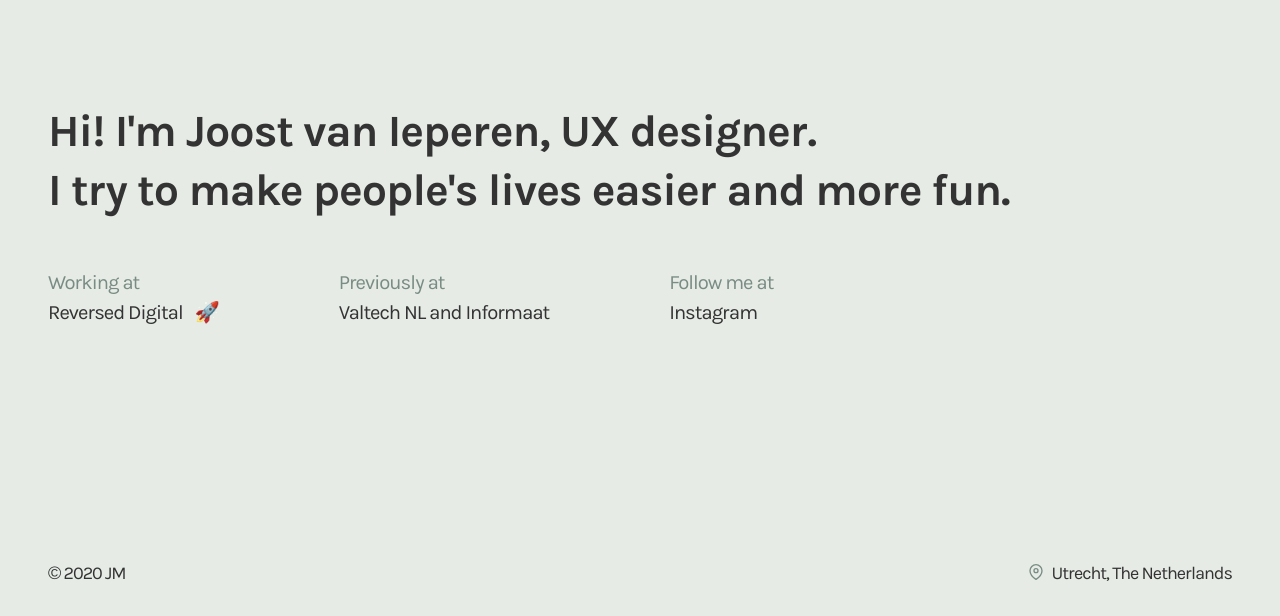
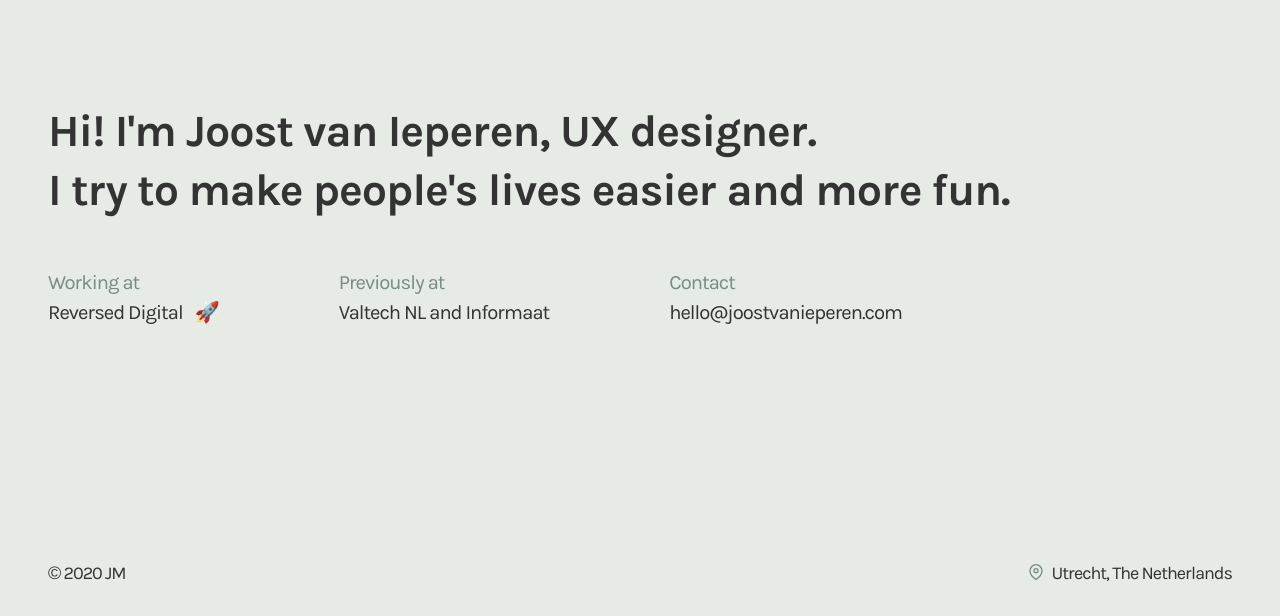
Before and after one commit to jmvanieperen/jmvanieperen.github.io, a plain HTML site: page index.html in a window 1280 px wide. Shown: the part 184-800 px from the top of the page. Drawn offline with Linux system fonts and the light colour scheme.

Commit message:
Update index.html

```diff
--- a/index.html
+++ b/index.html
@@ -58,8 +58,8 @@
 						<h3><a href="http://valtech.nl" title="Valtech NL" target="_blank">Valtech NL</a> and <a href="http://informaat.nl" title="Informaat" target="_blank">Informaat</a></h3>
 					</div>
 					<div>
-						<h2>Follow me at</h2>
-						<h3><a href="https://www.instagram.com/jmvanieperen/" title="Instagram" target="_blank">Instagram</a></h3>
+						<h2>Contact</h2>
+						<h3><a href="mailto:hello@joostvanieperen.com" title="hello@joostvanieperen.com">hello@joostvanieperen.com</a></h3>
 					</div>
 				</section>
 			</main>
```
